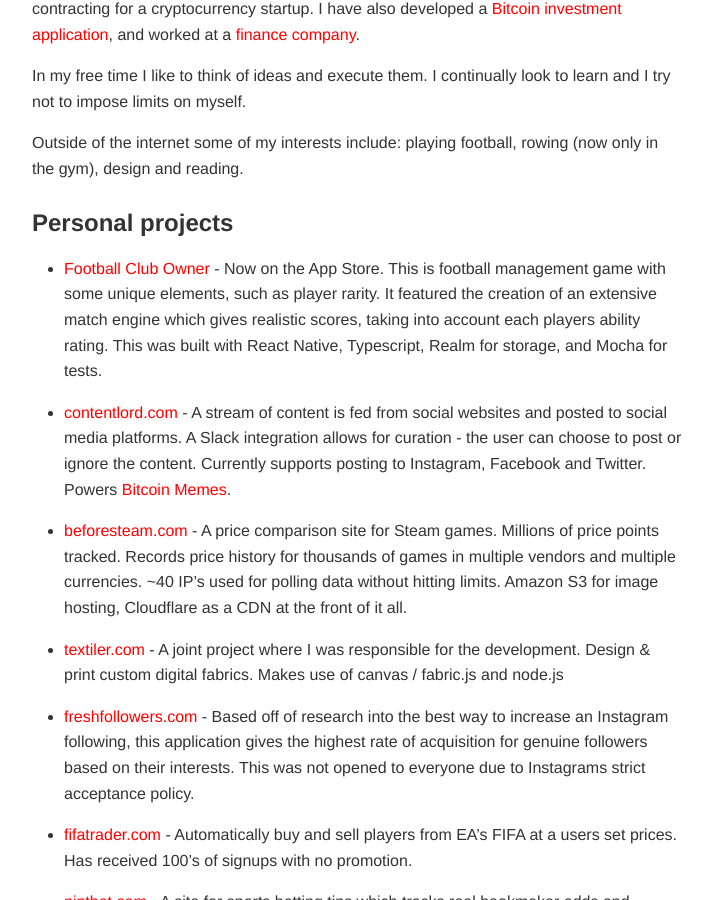
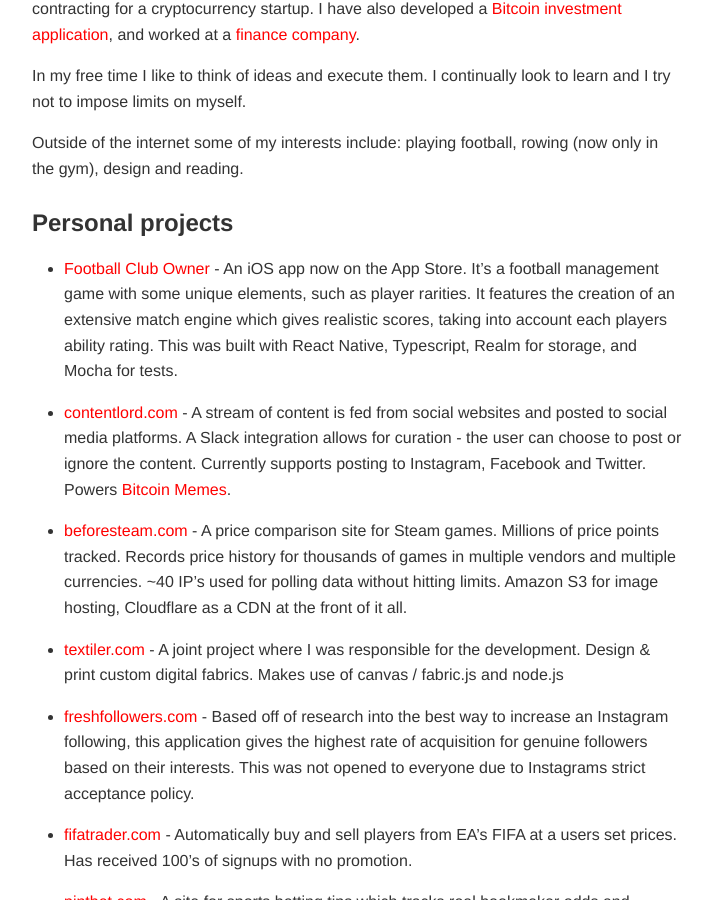
Before and after one commit to samdoidge/samdoidge.com, a Jekyll site: the page built from about.md, in a window 1280 px wide and 900 px high, scrolled down 364 px. Shown: the whole window, without its empty margins (358-1070 px from the left). Built offline with Jekyll 4.4.1, drawn with Linux system fonts in a browser that asks for light colours.

Commit message:
about update

```diff
--- a/about.md
+++ b/about.md
@@ -16,7 +16,7 @@
 
 ### Personal projects
 
-- [Football Club Owner](https://apps.apple.com/gb/app/football-club-owner/id1460395593) - Now on the App Store. This is football management game with some unique elements, such as player rarity. It featured the creation of an extensive match engine which gives realistic scores, taking into account each players ability rating. This was built with React Native, Typescript, Realm for storage, and Mocha for tests.
+- [Football Club Owner](https://apps.apple.com/gb/app/football-club-owner/id1460395593) - An iOS app now on the App Store. It's a football management game with some unique elements, such as player rarities. It features the creation of an extensive match engine which gives realistic scores, taking into account each players ability rating. This was built with React Native, Typescript, Realm for storage, and Mocha for tests.
 
 - [contentlord.com](https://contentlord.com) - A stream of content is fed from social websites and posted to social media platforms. A Slack integration allows for curation - the user can choose to post or ignore the content. Currently supports posting to Instagram, Facebook and Twitter. Powers [Bitcoin Memes](https://www.instagram.com/bitcoinmemes).
 
```
